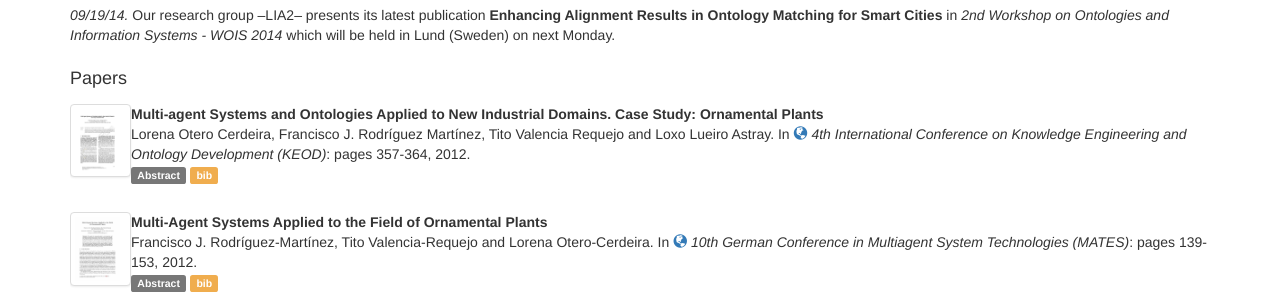
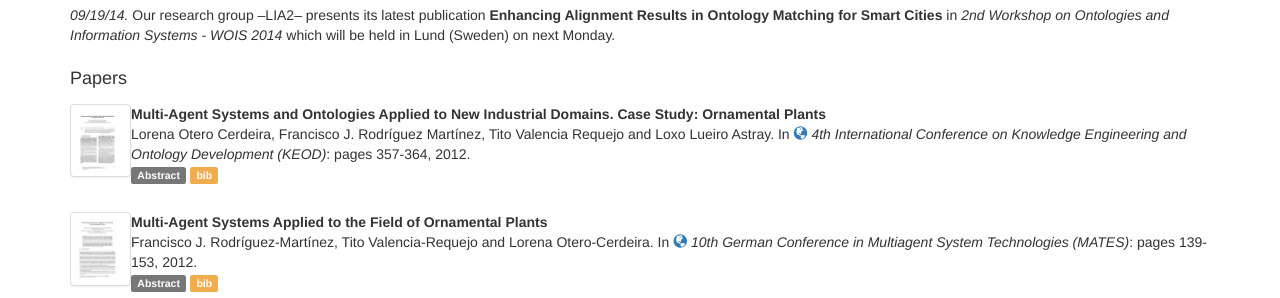
Before and after one commit to tvalreq/tvalreq.github.com, a Jekyll site: the page built from index.html, in a window 1280 px wide. Shown: the part 350-648 px from the top of the page. Built offline with Jekyll 4.4.1, drawn with Linux system fonts in a browser that asks for light colours; nearby versions of some CDN libraries.

Commit message:
minor changes

```diff
--- a/_data/paper-list.yml
+++ b/_data/paper-list.yml
@@ -88,7 +88,7 @@
   month: 10
   img: 2012_KEOD.jpg
   bib: 2012_KEOD.bib
-  title: "Multi-agent Systems and Ontologies Applied to New Industrial Domains. Case Study: Ornamental Plants"
+  title: "Multi-Agent Systems and Ontologies Applied to New Industrial Domains. Case Study: Ornamental Plants"
   authors: Lorena Otero Cerdeira, Francisco J. Rodríguez Martínez, Tito Valencia Requejo and Loxo Lueiro Astray
   booktitle: 4th International Conference on Knowledge Engineering and Ontology Development (KEOD)
   pages: 357-364
--- a/_includes/paper.html
+++ b/_includes/paper.html
@@ -1,6 +1,6 @@
 <div class="media">
     <a class="pull-left thumbnail" target="_{{ include.paper.label }}" {% if include.paper.doc-url%} href="{{ include.paper.doc-url }}" title="See document" {% endif %}>
-        <img src="img/paper/{{ include.paper.img }}" width="45px" alt="">
+        <img src="img/paper/{{ include.paper.img }}" width="45px" alt="[download]">
     </a>
     <div class="media-body">
         <strong class="media-heading">
```
